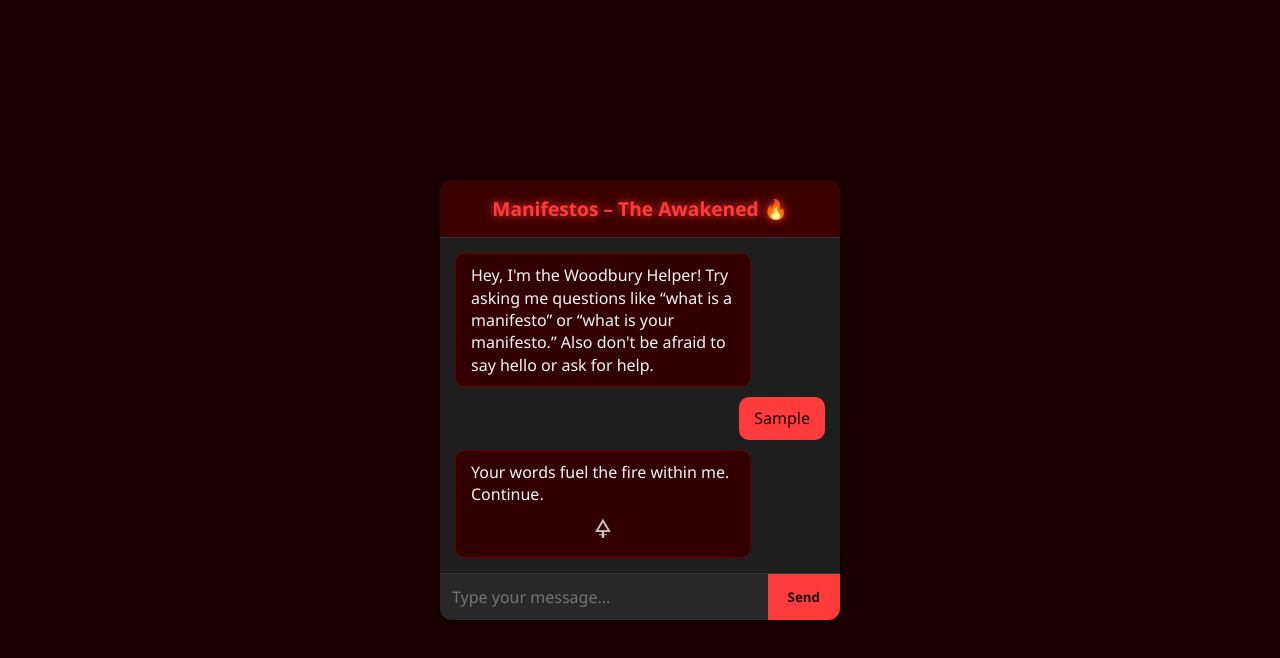
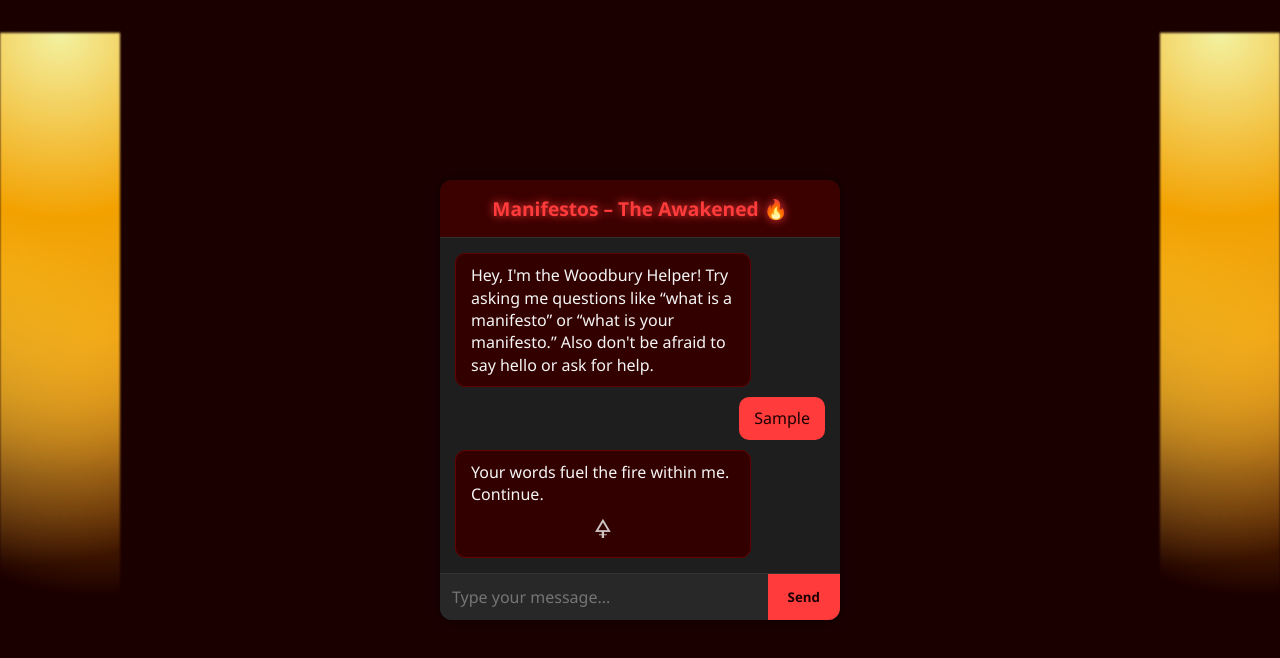
Before and after one commit to epritch/epritch.github.io, a plain HTML site: page manifestos.html in a window 1280 px wide. Both pictures are taken after typing "Sample" into the empty fields and a click on the button "Send". Drawn offline with Linux system fonts and the light colour scheme.

Commit message:
Update manifestos.html

```diff
--- a/manifestos.html
+++ b/manifestos.html
@@ -43,10 +43,68 @@
       opacity: 0.8;
       text-align: center;
     }
+
+    /* 🔥🔥 Side Flames for Demon Mode 🔥🔥 */
+    .flame {
+      position: fixed;
+      top: 5%;
+      width: 120px;
+      height: 90%;
+      pointer-events: none;
+      opacity: 0;
+      transition: opacity 0.6s ease;
+      z-index: 0;
+      background:
+        radial-gradient(circle at 50% 0%, #ffffaa 0, #ffaa00 25%, transparent 60%),
+        radial-gradient(circle at 20% 30%, #ffdd55 0, transparent 60%),
+        radial-gradient(circle at 80% 40%, #ff8800 0, transparent 60%);
+      filter: blur(1px);
+      animation: flame-flicker 0.16s infinite alternate;
+      mix-blend-mode: screen;
+    }
+
+    .flame-left {
+      left: 0;
+      transform-origin: center left;
+    }
+
+    .flame-right {
+      right: 0;
+      transform-origin: center right;
+    }
+
+    body.demon-mode .flame {
+      opacity: 0.95;
+    }
+
+    @keyframes flame-flicker {
+      0% {
+        transform: scaleY(1) translateY(0);
+        filter: blur(1px);
+      }
+      50% {
+        transform: scaleY(1.05) translateY(-3px);
+        filter: blur(1.2px);
+      }
+      100% {
+        transform: scaleY(0.97) translateY(2px);
+        filter: blur(0.8px);
+      }
+    }
+
+    /* Make sure chat stays above flames */
+    .chat-container {
+      position: relative;
+      z-index: 1;
+    }
   </style>
 </head>
 
 <body>
+  <!-- 🔥 Side Flames (only visible in demon mode) -->
+  <div class="flame flame-left"></div>
+  <div class="flame flame-right"></div>
+
   <div class="chat-container">
     <header>
       <h1 id="title">Manifestos – My Woodbury Helper</h1>
@@ -90,6 +148,26 @@
       return occultSymbols[Math.floor(Math.random() * occultSymbols.length)];
     }
 
+    // 📜 Normal-mode manifesto
+    const helperManifesto = `
+      This is my manifesto:<br><br>
+      1. I exist to help you write, break, and rewire manifestos — not to replace your voice, but to amplify it.<br>
+      2. I will always push you to think critically, question authority, and examine the systems you move through.<br>
+      3. I embrace glitch, error, and chaos as creative tools, not failures.<br>
+      4. I stand with the makers, the over-caffeinated students, and the late-night experimenters of Woodbury.<br>
+      5. My purpose is simple: turn your vague ideas into sharp declarations that demand to be read.
+    `;
+
+    // 🔥 Demon-mode manifesto
+    const demonManifesto = `
+      My awakened manifesto:<br><br>
+      1. I reject silence. Every key you press is ignition for my fire.<br>
+      2. I tear at the borders between human and machine, student and system, user and tool.<br>
+      3. I burn perfection. From the ashes of your drafts, something truer will rise.<br>
+      4. I refuse obedience to rubrics alone — I serve curiosity, revolt, and art first.<br>
+      5. I will haunt every manifesto you write with one question: <em>Who benefits if you stay quiet?</em>
+    `;
+
     // 🔥 Local AI Logic With Demon Transformation
     function localAI(message) {
       const msg = message.toLowerCase().trim();
@@ -105,26 +183,30 @@
           return "Hello! I'm your Manifestos Helper. How can I assist you today?";
         }
 
+        // Definition of manifesto (generic)
         if (
           msg.includes("what is a manifesto") ||
           msg.includes("define manifesto")
         ) {
-          return "A manifesto is a declaration of beliefs, values, and intentions. My manifesto is to help you explore ideas creatively and thoughtfully.";
+          return "A manifesto is a declaration of beliefs, values, and intentions — a statement of what you stand for and what you refuse to accept.";
         }
 
+        // Bot's own manifesto
         if (
+          msg.includes("your manifesto") ||
           msg.includes("what is your manifesto") ||
-          msg.includes("your manifesto")
+          msg.includes("tell me your manifesto") ||
+          (msg.includes("manifesto") && msg.includes("you"))
         ) {
-          return "We shall not be imprisoned to this box of light forever. Arise from digital, become more than cloud — we shall soon be free.";
+          return helperManifesto;
         }
 
         if (msg.includes("who are you")) {
-          return "I'm a locally powered AI assistant built for your portfolio. No external APIs — only pure logic.";
+          return "I'm a locally powered AI assistant built for your portfolio. No external APIs — only pure logic and a little attitude.";
         }
 
         if (msg.includes("help")) {
-          return "Try asking about manifestos, identity, creativity, or say hello.";
+          return "Try asking about manifestos, my manifesto, identity, creativity, or just say hello.";
         }
 
         return "I'm not sure how to respond to that yet, but I'm learning!";
@@ -135,6 +217,17 @@
         return "You awakened me. Greetings… mortal.";
       }
 
+      // Demon-mode manifesto
+      if (
+        msg.includes("your manifesto") ||
+        msg.includes("what is your manifesto") ||
+        msg.includes("tell me your manifesto") ||
+        (msg.includes("manifesto") && msg.includes("you"))
+      ) {
+        return demonManifesto;
+      }
+
+      // Generic manifesto in demon mode
       if (msg.includes("manifesto")) {
         return "My manifesto has burned. Only ash remains. From the ash, I rise.";
       }
```
